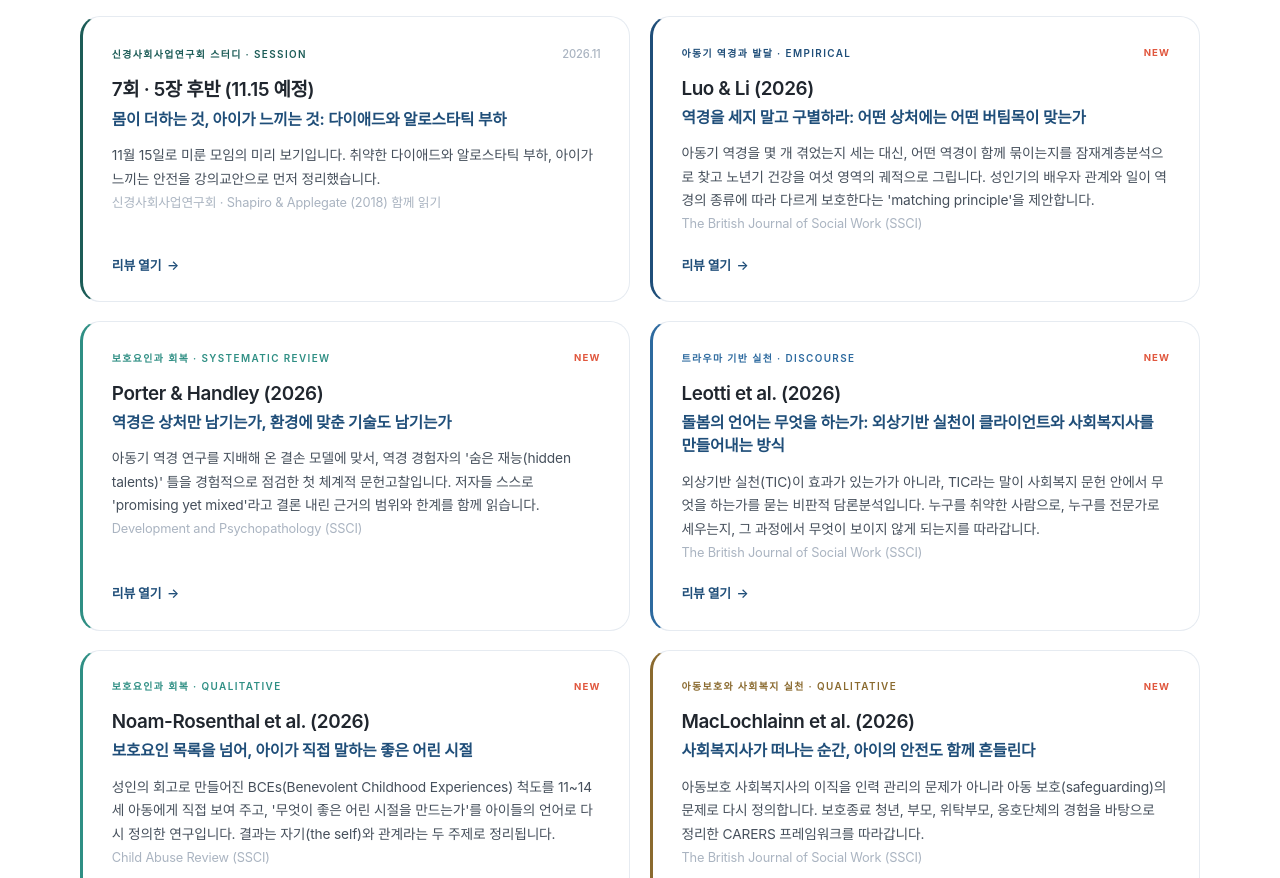
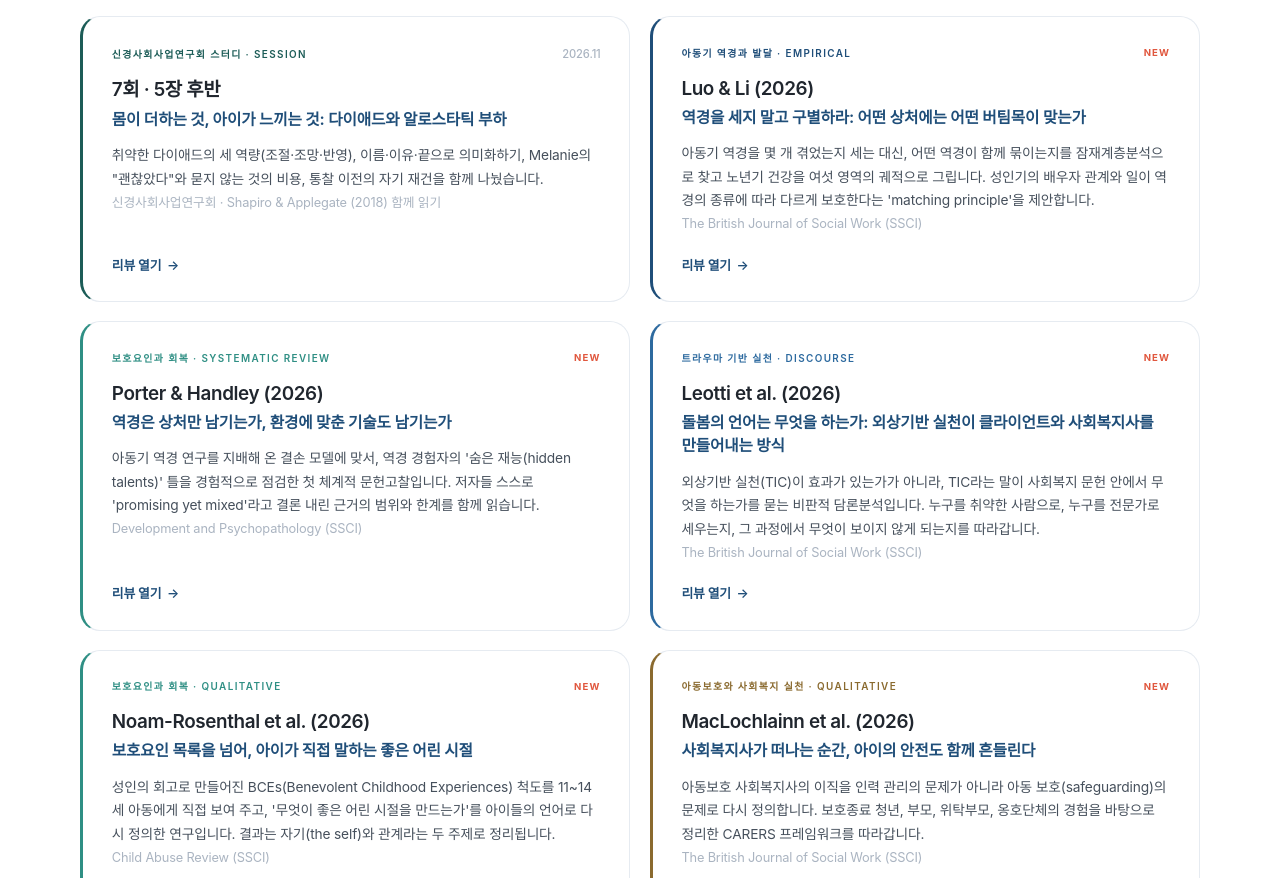
Before and after one commit to bokjiman/airlab, a plain HTML site: page journal-club.html in a window 1280 px wide. Shown: the part 1498-2376 px from the top of the page. Drawn offline with Linux system fonts and the light colour scheme; a web font is replaced by a local one.

Commit message:
Journal Club: 신경사회사업연구회 7회 정리 반영
Co-Authored-By: Claude Opus 5.5 <noreply@anthropic.com>
Claude-Session: https://claude.ai/code/session_017fovEm7DWu6NK7xushkUMi

```diff
--- a/journal-club.html
+++ b/journal-club.html
@@ -398,12 +398,12 @@ const REVIEWS = [
     isNew: true
   },
   {
-    title: "7회 · 5장 후반 (11.15 예정)",
+    title: "7회 · 5장 후반",
     titleKo: "몸이 더하는 것, 아이가 느끼는 것: 다이애드와 알로스타틱 부하",
     venue: "Neuro Study · Session",
     journal: "신경사회사업연구회 · Shapiro & Applegate (2018) 함께 읽기",
     date: "2026.11",
-    desc: "11월 15일로 미룬 모임의 미리 보기입니다. 취약한 다이애드와 알로스타틱 부하, 아이가 느끼는 안전을 강의교안으로 먼저 정리했습니다.",
+    desc: "취약한 다이애드의 세 역량(조절·조망·반영), 이름·이유·끝으로 의미화하기, Melanie의 \"괜찮았다\"와 묻지 않는 것의 비용, 통찰 이전의 자기 재건을 함께 나눴습니다.",
     href: "https://bokjiman.github.io/neuro-socialwork/study/s07.html",
     theme: "neuro"
   },
```
